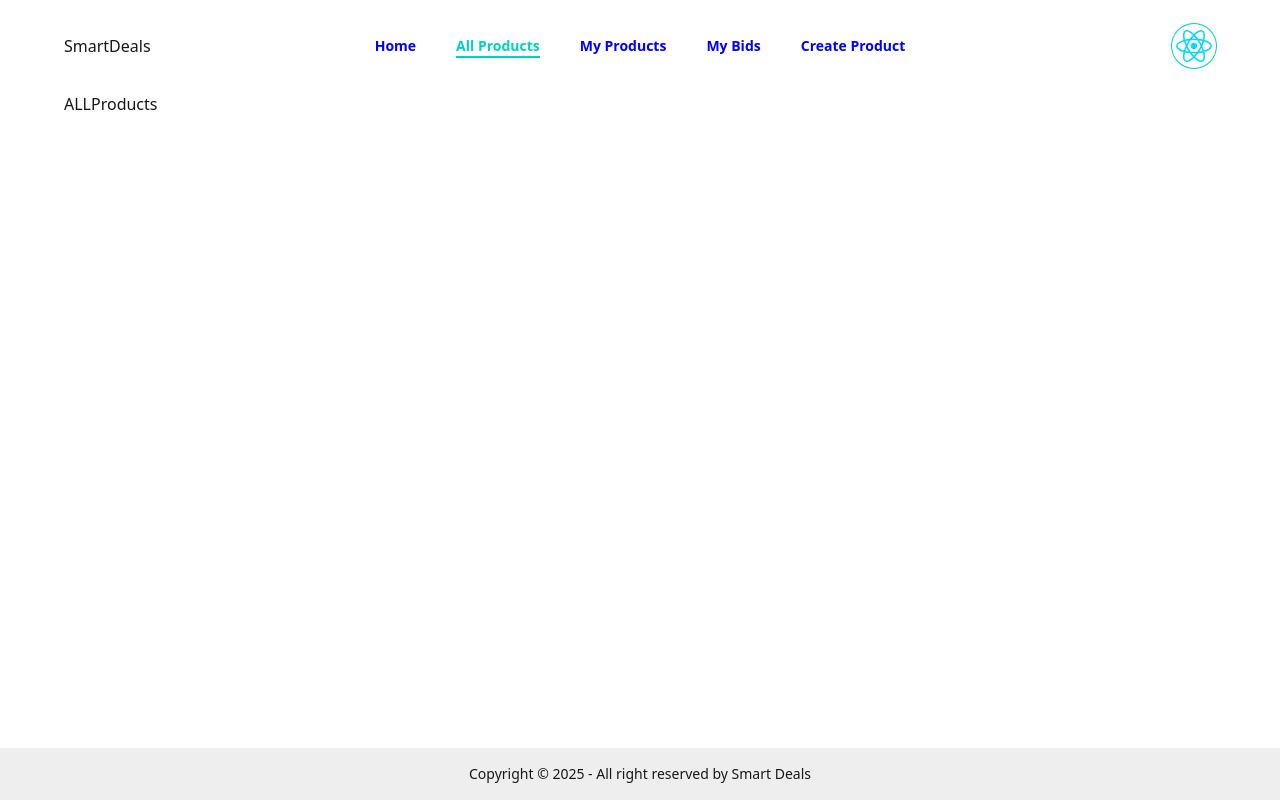
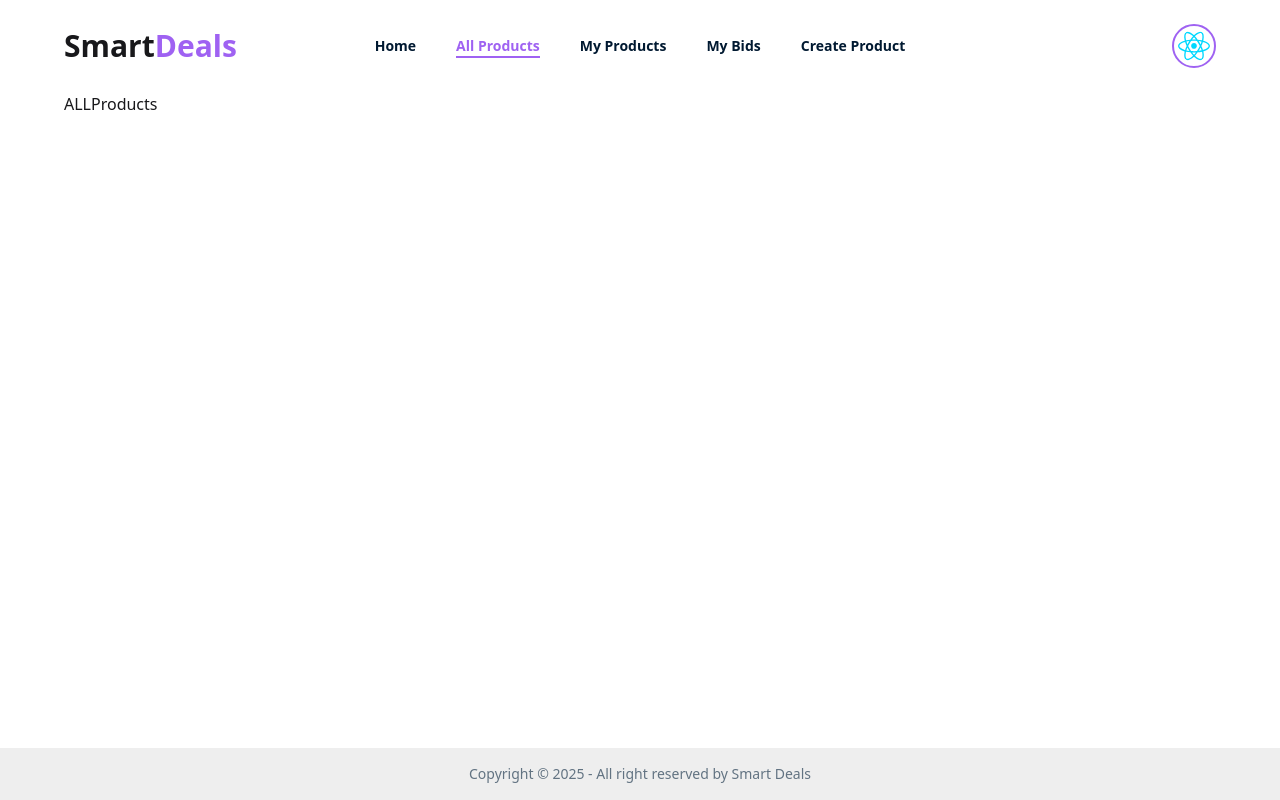
Before and after one commit to Abdurrobr34l/smart-deals, a React (Vite) app: page /all-products in a window 1280 px wide. Built offline with nearby package versions, Linux system fonts and the light colour scheme.

Commit message:
Theme customised, logo, user rpofile styled

```diff
--- a/src/Components/Header/Header.jsx
+++ b/src/Components/Header/Header.jsx
@@ -34,9 +34,14 @@ const Header = () => {
   return (
     <header>
       <Container className="navbar py-6 px-0">
+        {/* Dropdown Menu & Logo */}
         <div className="navbar-start">
           <div className="dropdown">
-            <div tabIndex={0} role="button" className="btn btn-ghost pl-0 lg:hidden">
+            <div
+              tabIndex={0}
+              role="button"
+              className="btn btn-ghost pl-0 lg:hidden"
+            >
               <svg
                 xmlns="http://www.w3.org/2000/svg"
                 className="h-5 w-5"
@@ -69,11 +74,12 @@ const Header = () => {
               ))}
             </ul>
           </div>
-          <Link to={"/"}>
-            Smart<span>Deals</span>
+          <Link to={"/"} className="text-3xl font-bold">
+            Smart<span className="text-accent">Deals</span>
           </Link>
         </div>
 
+        {/* Navigation Menus */}
         <div className="navbar-center hidden lg:flex">
           <ul className="menu menu-horizontal px-1 gap-10">
             {navigation.map((item) => (
@@ -89,8 +95,13 @@ const Header = () => {
           </ul>
         </div>
 
+        {/* LoggedIn User Profile */}
         <div className="navbar-end">
-          <img src="../../../public/react.svg" alt="It is loggedin user image" className="size-8 md:size-9 lg:size-11 p-1 ring-1 ring-accent rounded-full"/>
+          <img
+            src="../../../public/react.svg"
+            alt="It is loggedin user image"
+            className="size-8 md:size-9 lg:size-11 p-1 border-2 border-accent rounded-full"
+          />
         </div>
       </Container>
     </header>
--- a/src/Components/Home/Home.jsx
+++ b/src/Components/Home/Home.jsx
@@ -5,7 +5,8 @@ const Home = () => {
   return (
     <main>
       <Container>
-        Home
+        <h1>Lorem ipsum dolor sit.</h1>
+        <p>Lorem ipsum dolor sit amet consectetur adipisicing elit. Possimus enim veniam odio.</p>
       </Container>
     </main>
   );
--- a/src/index.css
+++ b/src/index.css
@@ -1,14 +1,28 @@
+:root {
+  --gradAccentClr: linear-gradient(90deg, #632EE3, #9F62F2);
+}
+
 @import "tailwindcss";
-@plugin "daisyui";
+@plugin "daisyui" {
+  themes: light --default;
+}
 
 @plugin "daisyui/theme" {
   name: "light";
   default: true;
-  --color-primary: blue;
-  --color-secondary: teal;
+  --color-primary: #001931;
+  --color-secondary: #627382;
+  --color-accent: #9F62F2
   /* --bg-base-content: #030712; */
 }
 
 .active {
   @apply text-accent border-b-2 rounded-none;
 }
+
+h1, h2, h3, h4 {
+  @apply text-primary;
+}
+p {
+  @apply text-secondary;
+}
```
